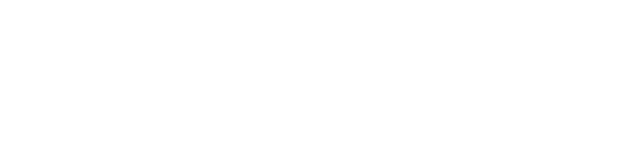
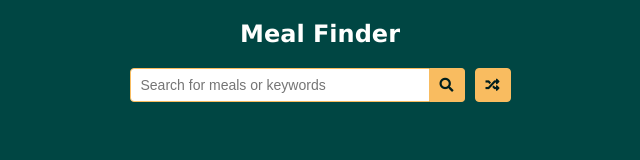
Before and after one commit to becasualle/recipes-app, a plain HTML site: page index.html in a window 1280 px wide. Shown: the whole page, without its empty margins (320-960 px from the left). Drawn offline with Linux system fonts and the light colour scheme.

Commit message:
Added search form and buttons and did some basic styles

```diff
--- a/index.html
+++ b/index.html
@@ -1,14 +1,35 @@
 <!DOCTYPE html>
 <html lang="en">
+
 <head>
     <meta charset="UTF-8">
     <meta http-equiv="X-UA-Compatible" content="IE=edge">
     <meta name="viewport" content="width=device-width, initial-scale=1.0">
+    <link rel="stylesheet" href="https://cdnjs.cloudflare.com/ajax/libs/font-awesome/5.10.2/css/all.min.css" />
     <link rel="stylesheet" href="style.css">
     <title>Meal Finder</title>
 </head>
+<section class="container">
+    <h1>Meal Finder</h1>
+    <div class="flex">
+        <form class="flex" id="submit">
+            <input type="text" id="search" placeholder="Search for meals or keywords">
+            <button class="search-btn" type="submit">
+                <i class="fas fa-search"></i>
+            </button>
+        </form>
+        <button class="random-btn" id="random">
+            <i class="fas fa-random"></i>
+        </button>
+    </div>
+    <div id="result-heading"></div>
+    <div id="meals" class="meals"></div>
+    <div id="single-meal"></div>
+</section>
+
 <body>
 
     <script src="app.js"></script>
 </body>
+
 </html>
--- a/style.css
+++ b/style.css
@@ -0,0 +1,83 @@
+/* Adding global styles */
+
+* {
+    box-sizing: border-box;
+}
+
+body {
+    background: #004643;
+    font-family: Verdana, Geneva, Tahoma, sans-serif;
+    margin: 0;
+
+}
+
+p {
+    color: #abd1c6;
+}
+
+h1,
+h2,
+h3,
+h4,
+h5,
+h6 {
+    color: #fffffe;
+}
+
+button {
+    background-color: #f9bc60;
+    color: #001e1d;
+}
+
+/* Style Main Container */
+.container {
+    margin: auto;
+    max-width: 800px;
+    display: flex;
+    flex-direction: column;
+    align-items: center;
+    justify-content: center;
+    text-align: center;
+}
+
+.flex {
+    display: flex;
+}
+
+/* Merge input with search button */
+input, button {
+    border: 1px solid #f9bc60;
+    border-top-left-radius: 4px;
+    border-bottom-left-radius: 4px;
+    font-size: 14px;
+    padding: 8px 10px;
+    margin: 0;
+}
+
+input[type="text"] {
+    width: 300px;
+}
+
+.search-btn {
+    cursor: pointer;
+    border-left: 0;
+    border-radius: 0;
+    border-top-right-radius: 4px;
+    border-bottom-right-radius: 4px;
+}
+
+.random-btn {
+    cursor: pointer;
+    margin-left: 10px;
+    border-top-right-radius: 4px;
+    border-bottom-right-radius: 4px;
+}
+
+/* Shrink search */
+@media(max-width: 800px) {}
+@media(max-width: 700px) {}
+@media(max-width: 500px) {
+    input[type="text"] {
+        width: 100%;
+    }
+}
```
